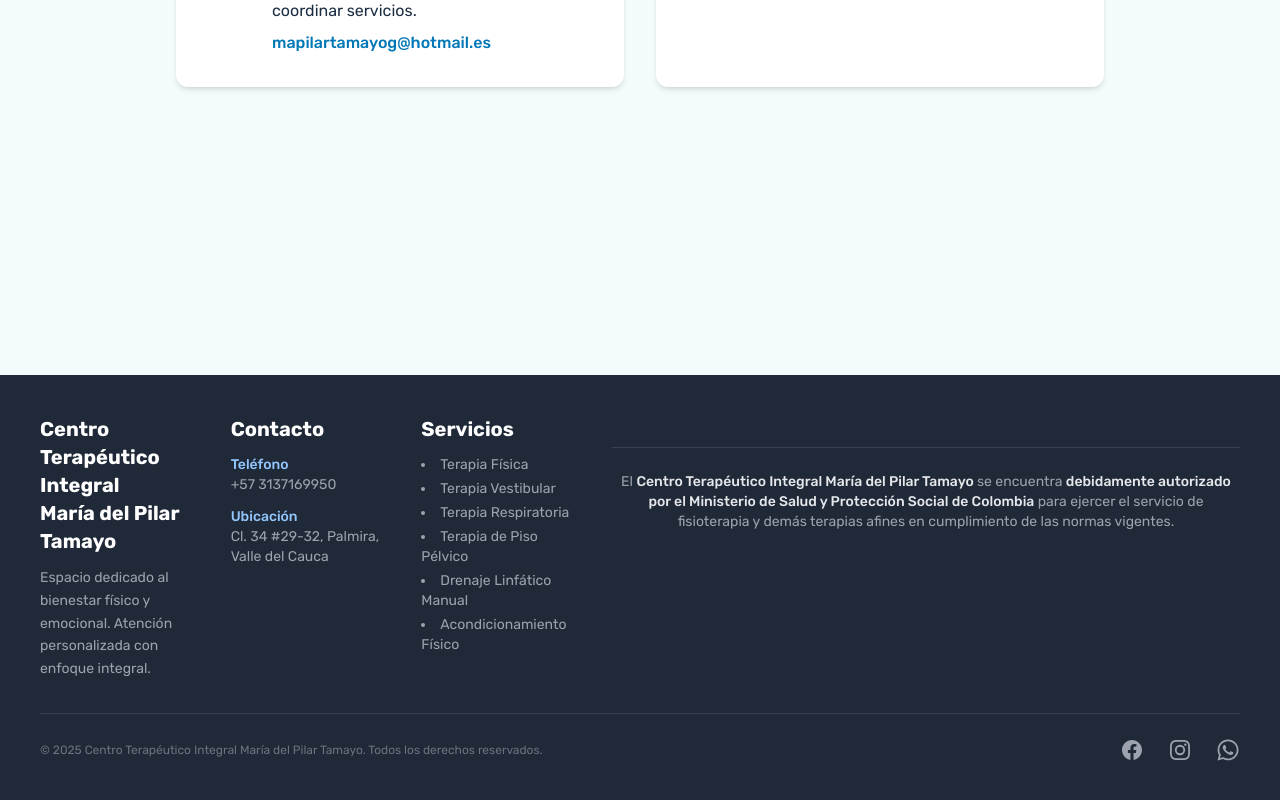
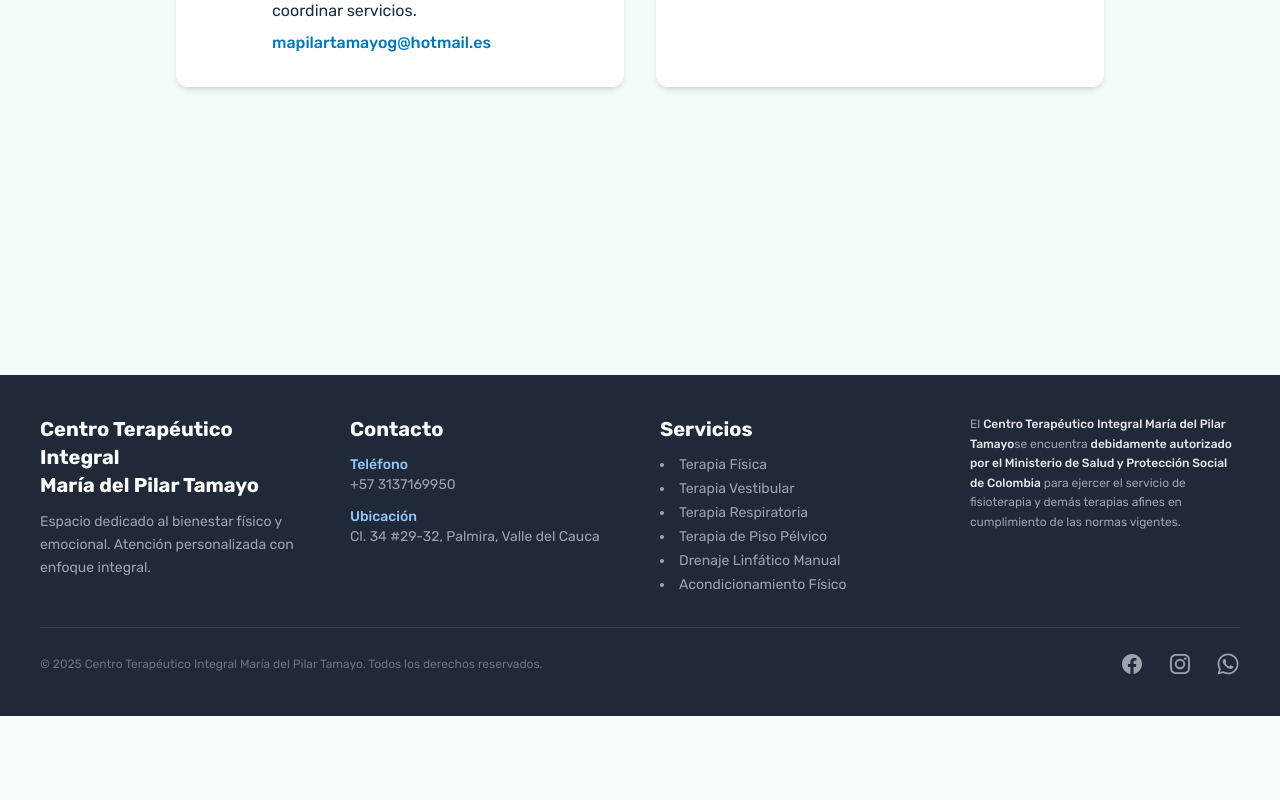
Before and after one commit to miguel-catuche/landing-terapias, a React (Vite) app: page / in a window 1280 px wide. Shown: the part 3769-4569 px from the top of the page. After the commit the page ends 4485 px from the top, so only its background shows below. Built offline with nearby package versions, Linux system fonts and the light colour scheme.

Commit message:
Se corrige la distincion del footer tanto para desktop y movil, estaba mal organizada, ancho no fijo, borde aparecía en desktop, solucionado

```diff
--- a/src/components/Footer.jsx
+++ b/src/components/Footer.jsx
@@ -13,9 +13,10 @@ export default function Footer() {
         >
             <footer className="max-w-[1200px] mx-auto">
                 {/* Sección superior */}
-                <div className="flex flex-col md:flex-row justify-between gap-10 border-b border-gray-700 pb-8">
+                <div className="flex flex-col md:flex-row justify-between items-start gap-10 border-b border-gray-700 pb-8">
+
                     {/* Institucional */}
-                    <div className="space-y-3 w-full md:w-1/3 text-center md:text-left">
+                    <div className="space-y-3 w-full md:w-1/4 text-center md:text-left">
                         <h2 className="text-lg sm:text-xl font-semibold text-white leading-tight">
                             Centro Terapéutico Integral <br />
                             María del Pilar Tamayo
@@ -26,7 +27,7 @@ export default function Footer() {
                     </div>
 
                     {/* Contacto */}
-                    <div className="space-y-3 w-full md:w-1/3 text-center md:text-left">
+                    <div className="space-y-3 w-full md:w-1/4 text-center md:text-left">
                         <h2 className="text-lg sm:text-xl font-semibold text-white">Contacto</h2>
                         <div>
                             <h3 className="text-sm font-medium text-blue-300">Teléfono</h3>
@@ -38,9 +39,8 @@ export default function Footer() {
                         </div>
                     </div>
 
-
                     {/* Servicios */}
-                    <div className="space-y-3 w-full md:w-1/3 text-center md:text-left">
+                    <div className="space-y-3 w-full md:w-1/4 text-center md:text-left">
                         <h2 className="text-lg sm:text-xl font-semibold text-white">Servicios</h2>
                         <ul className="text-sm text-left text-gray-400 space-y-1 list-disc list-inside inline-block md:block">
                             <li>Terapia Física</li>
@@ -53,16 +53,17 @@ export default function Footer() {
                     </div>
 
                     {/* Distinción Ministerio de Salud */}
-                    <div className="mt-8 pt-6 border-t border-gray-700 text-center">
-                        <p className="text-xs sm:text-sm text-gray-400 leading-relaxed">
-                            El <span className="text-gray-200 font-medium">Centro Terapéutico Integral María del Pilar Tamayo </span>
+                    <div className="w-full md:w-1/4 text-center md:text-left
+                border-t border-gray-700 md:border-0 rounded-none md:pt-0 pt-4 transition-colors duration-300">
+                        <p className="text-xs text-gray-400 leading-relaxed">
+                            El <span className="text-gray-200 font-medium">Centro Terapéutico Integral María del Pilar Tamayo</span>
                             se encuentra <span className="text-gray-200 font-medium">debidamente autorizado por el
                                 Ministerio de Salud y Protección Social de Colombia</span> para ejercer el servicio de
                             fisioterapia y demás terapias afines en cumplimiento de las normas vigentes.
                         </p>
                     </div>
+                </div>
 
-                </div>
 
                 {/* Sección inferior */}
                 <div className="flex flex-col md:flex-row items-center justify-between gap-6 pt-6 text-center md:text-left">
```
